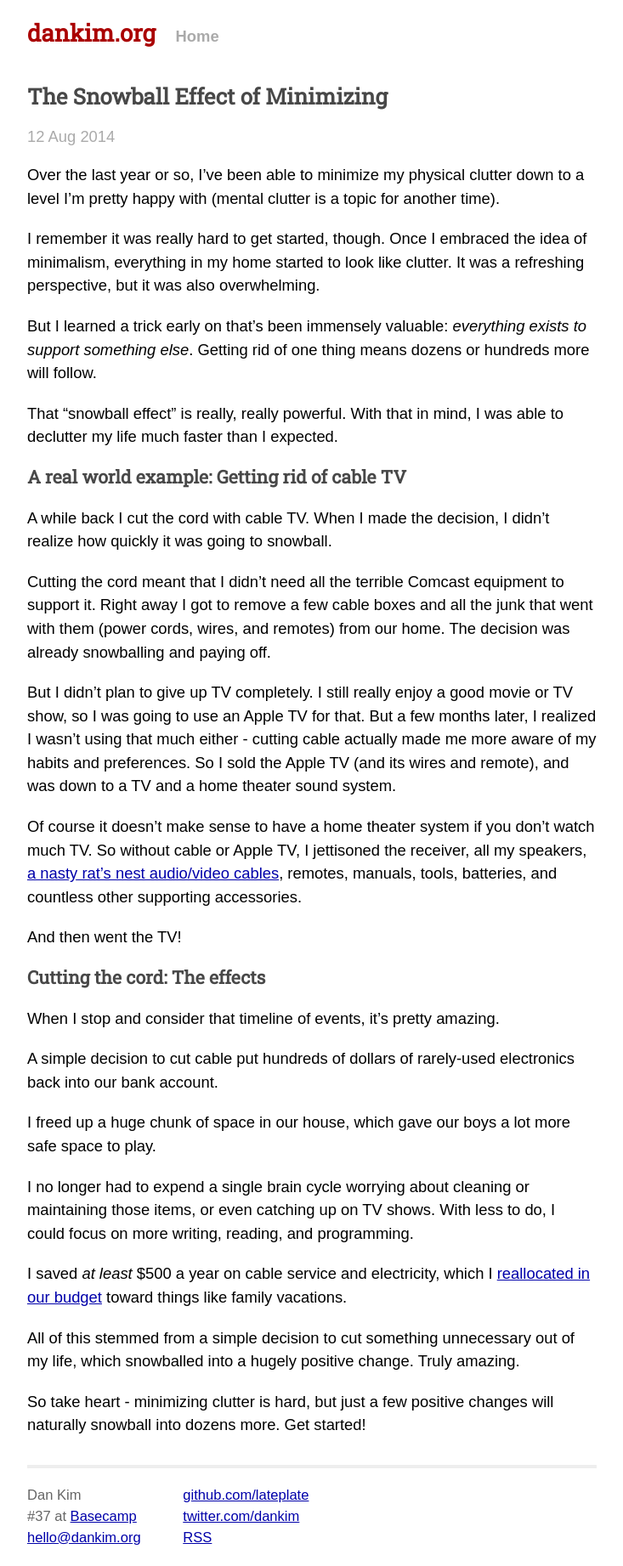
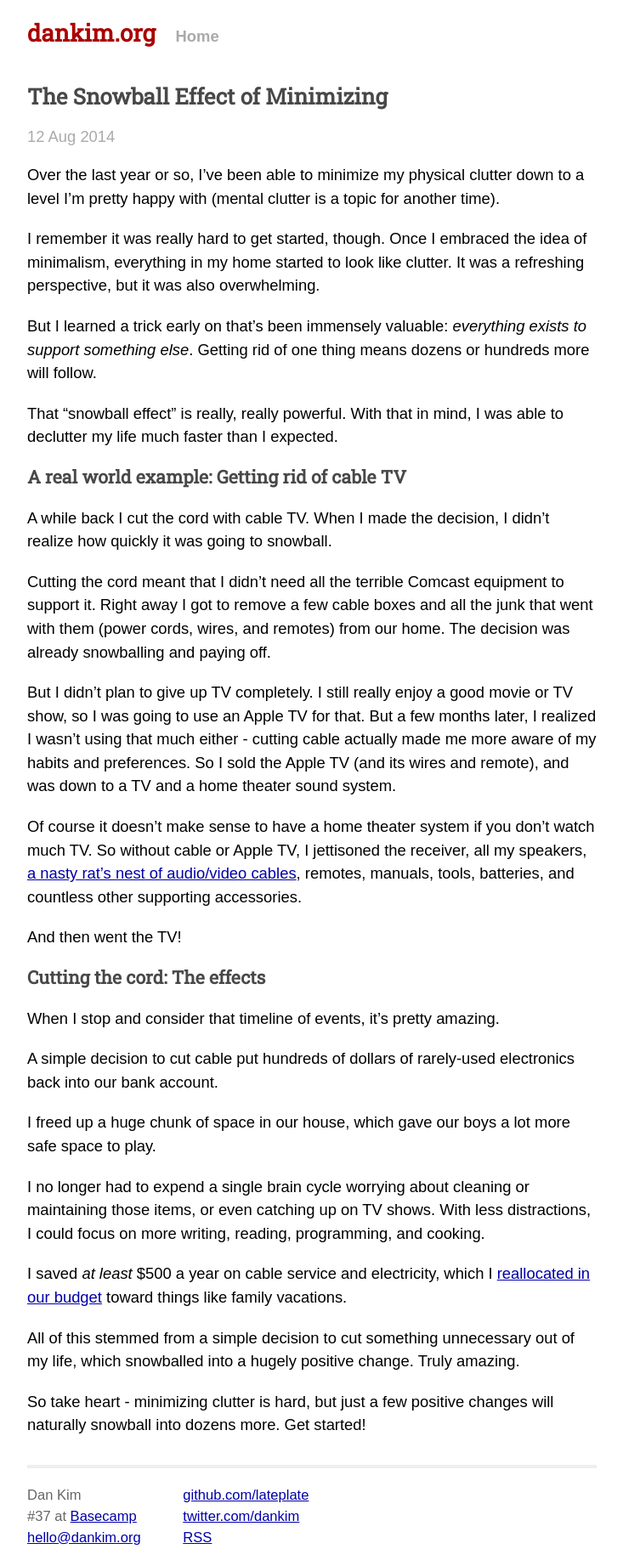
Before and after one commit to lateplate/lateplate.github.io, a Jekyll site: the page built from _posts/2014-08-12-the-snowball-effect-of-minimizing.md, in a window 1280 px wide. Shown: the whole page at 85% size, without its empty margins (273-1006 px from the left). Built offline with Jekyll 4.4.1, drawn with Linux system fonts in a browser that asks for light colours; some web fonts are replaced; Markdown is read by kramdown in place of the engine named in the settings.

Commit message:
Typos and tweaks

```diff
--- a/_posts/2014-08-12-the-snowball-effect-of-minimizing.md
+++ b/_posts/2014-08-12-the-snowball-effect-of-minimizing.md
@@ -18,7 +18,7 @@
 
 But I didn't plan to give up TV completely. I still really enjoy a good movie or TV show, so I was going to use an Apple TV for that. But a few months later, I realized I wasn't using that much either - cutting cable actually made me more aware of my habits and preferences. So I sold the Apple TV (and its wires and remote), and was down to a TV and a home theater sound system.
 
-Of course it doesn't make sense to have a home theater system if you don't watch much TV. So without cable or Apple TV, I jettisoned the receiver, all my speakers, [a nasty rat's nest audio/video cables](https://www.google.com/search?q=rat%27s+nest+home+theater&espv=2&source=lnms&tbm=isch&sa=X&ei=xAfpU5CTJ5OjyQSvlIGQBw&ved=0CAcQ_AUoAg&biw=1280&bih=1319), remotes, manuals, tools, batteries, and countless other supporting accessories.
+Of course it doesn't make sense to have a home theater system if you don't watch much TV. So without cable or Apple TV, I jettisoned the receiver, all my speakers, [a nasty rat's nest of audio/video cables](https://www.google.com/search?q=rat%27s+nest+home+theater&espv=2&source=lnms&tbm=isch&sa=X&ei=xAfpU5CTJ5OjyQSvlIGQBw&ved=0CAcQ_AUoAg&biw=1280&bih=1319), remotes, manuals, tools, batteries, and countless other supporting accessories.
 
 And then went the TV!
 
@@ -30,7 +30,7 @@
 
 I freed up a huge chunk of space in our house, which gave our boys a lot more safe space to play.
 
-I no longer had to expend a single brain cycle worrying about cleaning or maintaining those items, or even catching up on TV shows. With less to do, I could focus on  more writing, reading, and programming.
+I no longer had to expend a single brain cycle worrying about cleaning or maintaining those items, or even catching up on TV shows. With less distractions, I could focus on more writing, reading, programming, and cooking.
 
 I saved *at least* $500 a year on cable service and electricity, which I [reallocated in our budget](http://dankim.org/2014/02/07/i-finally-figured-out-budgeting.html) toward things like family vacations.
 
```
